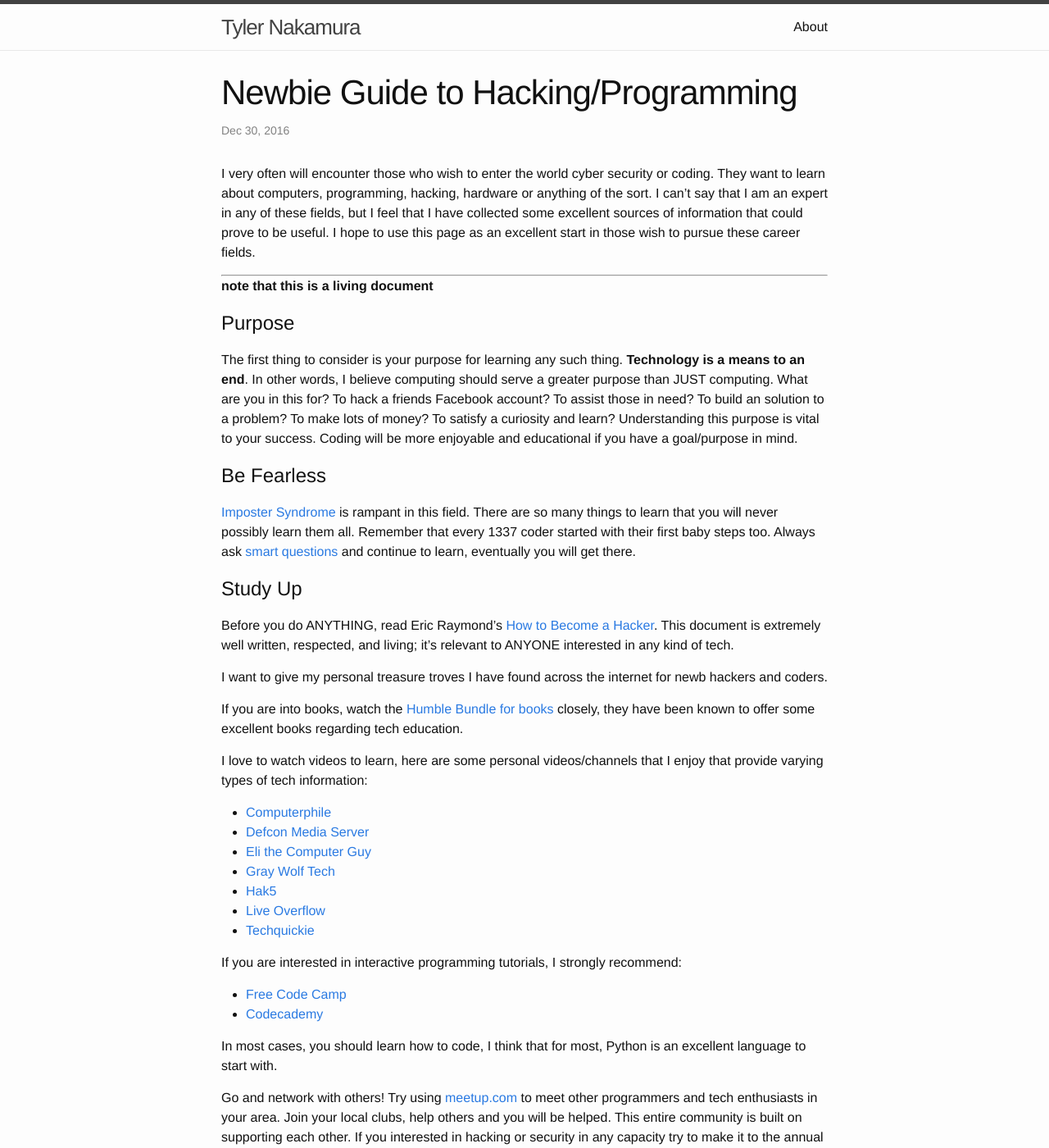
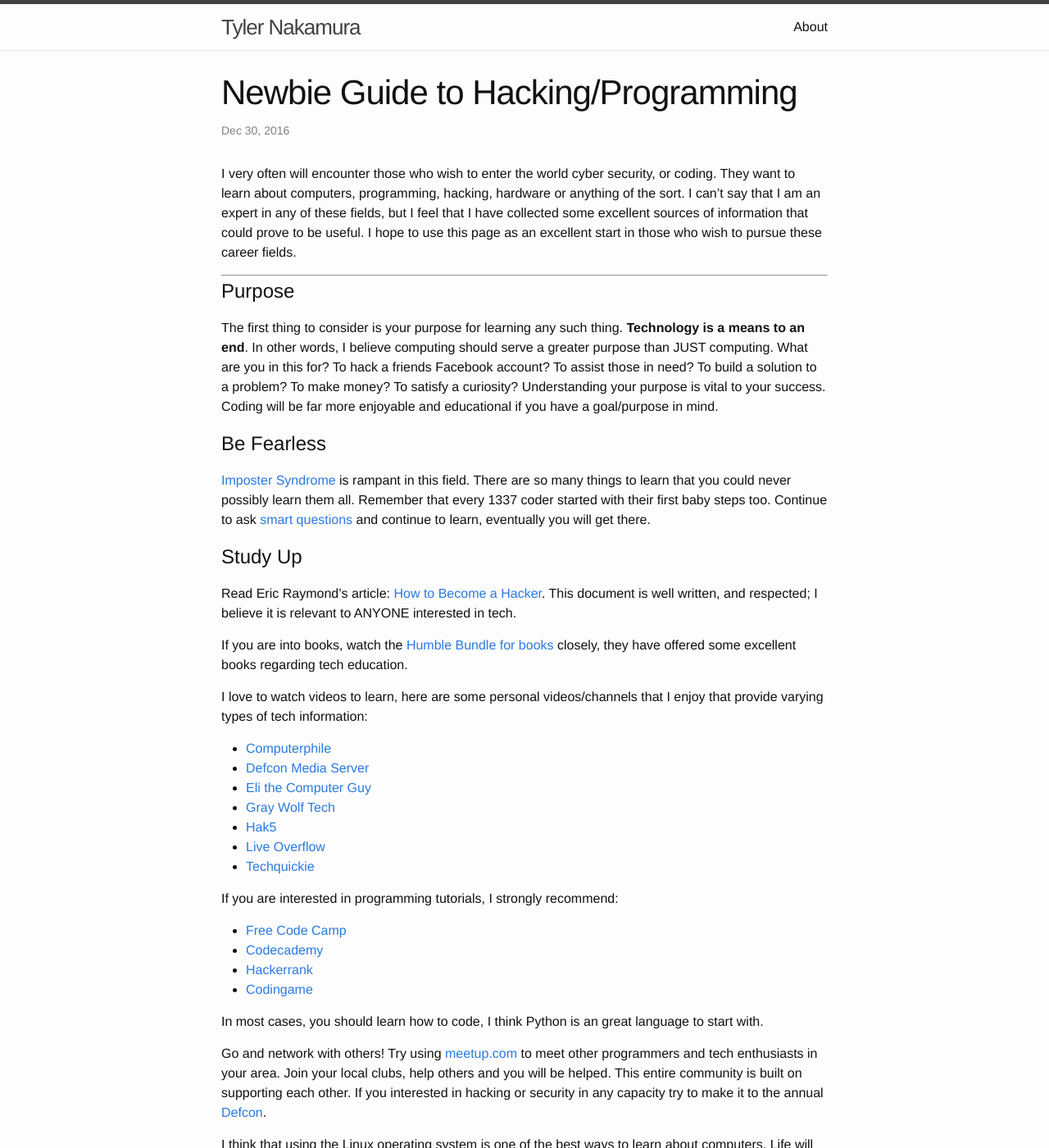
Before and after one commit to ahlim0m/tylernakamura.github.io, a Jekyll site: the page built from _posts/2016-12-30-my-newbie-guide.markdown, in a window 1280 px wide and 1400 px high. Shown: the whole window at 82% size. Built offline with Jekyll 4.4.1, drawn with Linux system fonts in a browser that asks for light colours; some of the changed text lies outside the part shown.

Commit message:
update newbie guide

```diff
--- a/_posts/2016-12-30-my-newbie-guide.markdown
+++ b/_posts/2016-12-30-my-newbie-guide.markdown
@@ -7,16 +7,12 @@
 categories: newbie noob beginner tutorial hacking programming coding
 ---
 
-I very often will encounter those who wish to enter the world cyber security or coding.
+I very often will encounter those who wish to enter the world cyber security, or coding.
 They want to learn about computers, programming, hacking, hardware or anything of the sort.
 I can't say that I am an expert in any of these fields, but I feel that I have collected some excellent sources of information that could prove to be useful.
-I hope to use this page as an excellent start in those wish to pursue these career fields.
+I hope to use this page as an excellent start in those who wish to pursue these career fields.
 
 ---
-
-
-**note that this is a living document**
-
 
 # Purpose
 
@@ -24,25 +20,23 @@
 **Technology is a means to an end**.
 In other words, I believe computing should serve a greater purpose than JUST computing.
 What are you in this for?
-To hack a friends Facebook account? To assist those in need? To build an solution to a problem? To make lots of money? To satisfy a curiosity and learn?
-Understanding this purpose is vital to your success.
-Coding will be more enjoyable and educational if you have a goal/purpose in mind.
+To hack a friends Facebook account? To assist those in need? To build a solution to a problem? To make money? To satisfy a curiosity?
+Understanding your purpose is vital to your success.
+Coding will be far more enjoyable and educational if you have a goal/purpose in mind.
 
 # Be Fearless
 
 [Imposter Syndrome](https://en.wikipedia.org/wiki/Impostor_syndrome) is rampant in this field.
-There are so many things to learn that you will never possibly learn them all.
+There are so many things to learn that you could never possibly learn them all.
 Remember that every 1337 coder started with their first baby steps too.
-Always ask [smart questions](http://www.catb.org/~esr/faqs/smart-questions.html) and continue to learn, eventually you will get there.
+Continue to ask [smart questions](http://www.catb.org/~esr/faqs/smart-questions.html) and continue to learn, eventually you will get there.
 
 # Study Up
 
-Before you do ANYTHING, read Eric Raymond's [How to Become a Hacker](http://www.catb.org/esr/faqs/hacker-howto.html).
-This document is extremely well written, respected, and living; it's relevant to ANYONE interested in any kind of tech.
+Read Eric Raymond's article: [How to Become a Hacker](http://www.catb.org/esr/faqs/hacker-howto.html).
+This document is well written, and respected; I believe it is relevant to ANYONE interested in tech.
 
-I want to give my personal treasure troves I have found across the internet for newb hackers and coders.
-
-If you are into books, watch the [Humble Bundle for books](https://www.humblebundle.com/books/) closely, they have been known to offer some excellent books regarding tech education.
+If you are into books, watch the [Humble Bundle for books](https://www.humblebundle.com/books/) closely, they have offered some excellent books regarding tech education.
 
 I love to watch videos to learn, here are some personal videos/channels that I enjoy that provide varying types of tech information:
 
@@ -54,12 +48,14 @@
 - [Live Overflow](https://www.youtube.com/channel/UClcE-kVhqyiHCcjYwcpfj9w)
 - [Techquickie](https://www.youtube.com/user/Techquickie)
 
-If you are interested in interactive programming tutorials, I strongly recommend:
+If you are interested in programming tutorials, I strongly recommend:
 
 - [Free Code Camp](https://www.freecodecamp.com/)
 - [Codecademy](https://www.codecademy.com/)
+- [Hackerrank](https://www.hackerrank.com/)
+- [Codingame](https://www.codingame.com/start)
 
-In most cases, you should learn how to code, I think that for most, Python is an excellent language to start with.
+In most cases, you should learn how to code, I think Python is an great language to start with.
 
 Go and network with others!
 Try using [meetup.com](https://www.meetup.com/) to meet other programmers and tech enthusiasts in your area.
@@ -74,8 +70,7 @@
 Otherwise, there are tons of other resources on Linux out there.
 I recommend starting with Ubuntu as a beginners distro, but the jury will always be out on that one.
 
-My personal opinion, I think you should be on Reddit.
-There are a lot of great reddit communities with highly experienced individuals, here are some of my faves:
+There are a lot of great Reddit communities with highly experienced individuals, here are some of my favorites:
 
 - [/r/homelab](https://www.reddit.com/r/homelab/)
 - [/r/datahoarder](https://www.reddit.com/r/DataHoarder/)
@@ -85,24 +80,33 @@
 - [/r/compsci](https://www.reddit.com/r/compsci/)
 - [/r/linux](https://www.reddit.com/r/linux/)
 
-If you are looking for a more formal education in comp sci, everyone seems to recommend [MIT Open Courseware](https://ocw.mit.edu/index.htm)
+If you are looking for a more formal education in Computer Science, I have heard good things about [MIT Open Courseware](https://ocw.mit.edu/index.htm).
 
 I think every techie should assemble a simple pc at least once in their lifetime.
-I know I learned a lot from it, and you get a computer you are really proud of and understand.
+I personally learned a lot from it, and you get a computer you are really proud of.
 Check out the [/r/buildapc](https://www.reddit.com/r/buildapc/) to get started.
 If you need help picking parts for your rig, look at [pc part picker](https://pcpartpicker.com/).
 
-If you don't think that all of this is enough, this [awesome list](https://github.com/sindresorhus/awesome) should keep you busy for a lifetime (no, seriously). The above links are what I give to beginners, for my more curated and advanced links, check out my other [learning resources article](http://tylernakamura.com/2016/05/12/learning-resources/)
+If you want to find work as a programmer, it can often be advantageous to learn how to use Git.
+Git is software that allows developers to collaborate on large projects.
+Learning how to use Git, will allow you to contribute and utilize projects from [Github](https://github.com).
+Github is currently the largest online repository for open source projects, you can take a look at some recently popular projects on their [trending page](https://github.com/trending).
+
+Read the discussions of members of the community.
+Take a look at [Y Combinator's Hacker News](https://news.ycombinator.com/) or [StackOverflow](https://stackoverflow.com/).
+Often you will find experts here that are offering their expertise or advice.
+
+If you don't think that all of this is enough, this [awesome list](https://github.com/sindresorhus/awesome) should keep you busy for a lifetime (no, seriously).
 
 # Retain Your Information
 
-Now that you have gathered all of this awesome information, focus on retaining it in your noggin!
+Now that you have gathered all of this awesome information, focus on retaining it!
 There are a variety of ways to do this, but I recommend a few.
 
 1. Flashcards
 2. Teaching Others
 
-Flashcards are what I believe the best way to retain your information, see [here](tylernakamura.com/2016/08/16/my-flashcard-solution/) for my flashcard solution.
+Flashcards are what I believe the best way to retain your information, see [here](tylernakamura.com/2016/08/16/my-flashcard-solution/) for my information about my flashcard solution.
 Teaching others what you know is another excellent way to give back to the community and reinforce your knowledge.
 
 Happy Hacking <3
```
